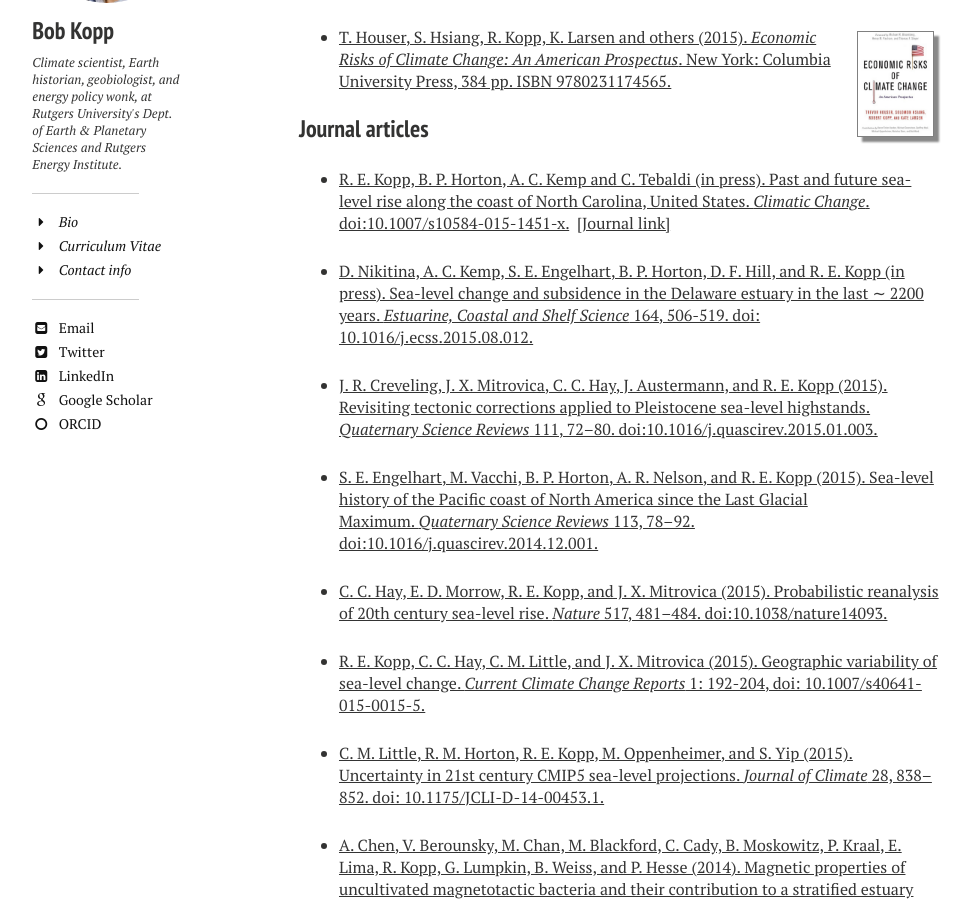
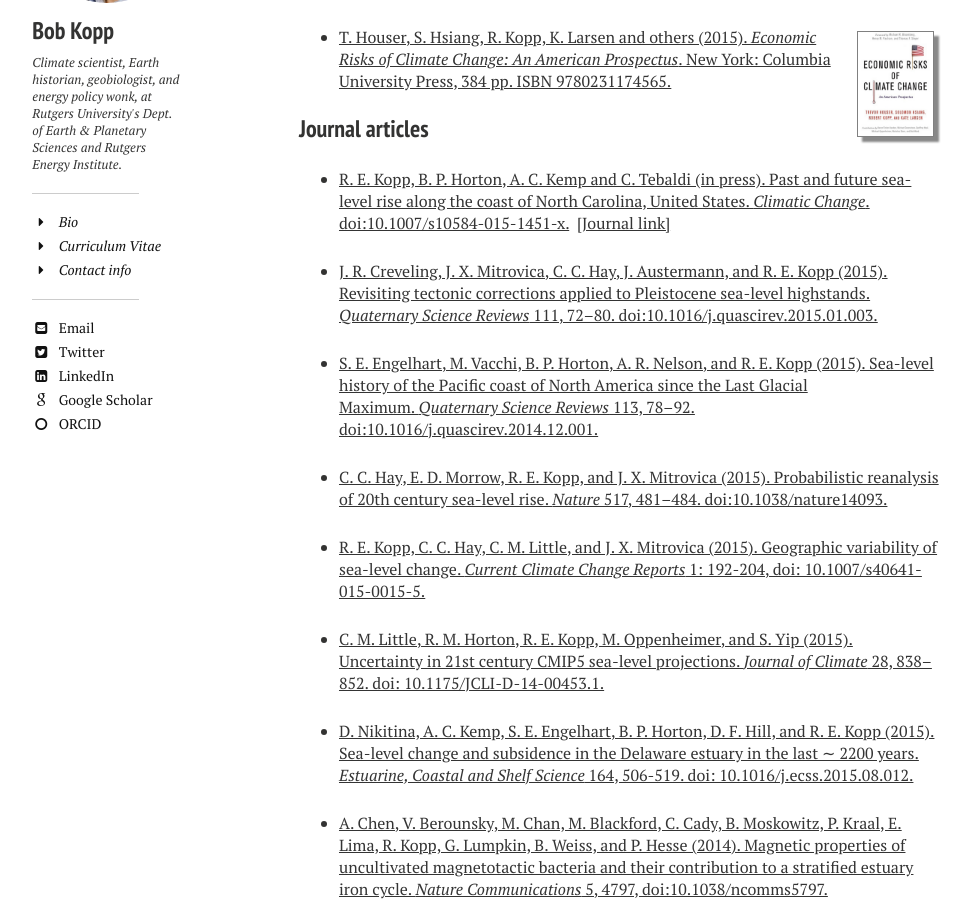
Before and after one commit to mrke/bobkopp.github.io, a Jekyll site: the page built from papers/index.md, in a window 1280 px wide and 900 px high, scrolled down 1228 px. Shown: the whole window, without its empty margins (21-992 px from the left). Built offline with Jekyll 4.4.1, drawn with Linux system fonts in a browser that asks for light colours; nearby versions of some CDN libraries; some of the changed lines change nothing that is shown.

```diff
--- a/papers/index.md
+++ b/papers/index.md
@@ -39,8 +39,6 @@
 
 * [R. E. Kopp, B. P. Horton, A. C. Kemp and C. Tebaldi (in press). Past and future sea-level rise along the coast of North Carolina, United States. _Climatic Change_. doi:10.1007/s10584-015-1451-x.](http://arxiv.org/abs/1410.8369)  [[Journal link]](http://dx.doi.org/10.1007/s10584-015-1451-x)
 
-* [D. Nikitina, A. C. Kemp, S. E. Engelhart, B. P. Horton, D. F. Hill, and R. E. Kopp (in press). Sea-level change and subsidence in the Delaware estuary in the last ∼ 2200 years. _Estuarine, Coastal and Shelf Science_ 164, 506-519. doi: 10.1016/j.ecss.2015.08.012.](http://dx.doi.org/10.1016/j.ecss.2015.08.012)
-
 * [J. R. Creveling, J. X. Mitrovica, C. C. Hay, J. Austermann, and R. E. Kopp (2015). Revisiting tectonic corrections applied to Pleistocene sea-level highstands. _Quaternary Science Reviews_ 111, 72–80\. doi:10.1016/j.quascirev.2015.01.003.](http://dx.doi.org/10.1016/j.quascirev.2015.01.003)
 
 * [S. E. Engelhart, M. Vacchi, B. P. Horton, A. R. Nelson, and R. E. Kopp (2015). Sea-level history of the Pacific coast of North America since the Last Glacial Maximum. _Quaternary Science Reviews_ 113, 78–92\. doi:10.1016/j.quascirev.2014.12.001.](http://dx.doi.org/10.1016/j.quascirev.2014.12.001)
@@ -50,6 +48,8 @@
 * [R. E. Kopp, C. C. Hay, C. M. Little, and J. X. Mitrovica (2015). Geographic variability of sea-level change. _Current Climate Change Reports_ 1: 192-204, doi: 10.1007/s40641-015-0015-5.](http://dx.doi.org/10.1007/s40641-015-0015-5)
 
 * [C. M. Little, R. M. Horton, R. E. Kopp, M. Oppenheimer, and S. Yip (2015). Uncertainty in 21st century CMIP5 sea-level projections. _Journal of Climate_ 28, 838–852\. doi: 10.1175/JCLI-D-14-00453.1.](http://dx.doi.org/10.1175/JCLI-D-14-00453.1)
+
+* [D. Nikitina, A. C. Kemp, S. E. Engelhart, B. P. Horton, D. F. Hill, and R. E. Kopp (2015). Sea-level change and subsidence in the Delaware estuary in the last ∼ 2200 years. _Estuarine, Coastal and Shelf Science_ 164, 506-519. doi: 10.1016/j.ecss.2015.08.012.](http://dx.doi.org/10.1016/j.ecss.2015.08.012)
 
 * [A. Chen, V. Berounsky, M. Chan, M. Blackford, C. Cady, B. Moskowitz, P. Kraal, E. Lima, R. Kopp, G. Lumpkin, B. Weiss, and P. Hesse (2014). Magnetic properties of uncultivated magnetotactic bacteria and their contribution to a stratified estuary iron cycle. _Nature Communications_ 5, 4797, doi:10.1038/ncomms5797.](http://dx.doi.org/10.1038/ncomms5797)
 
```
